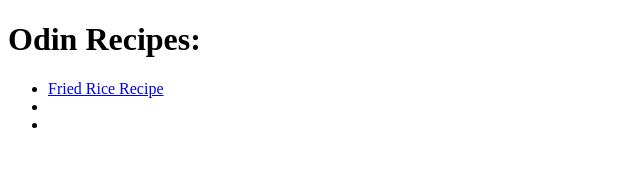
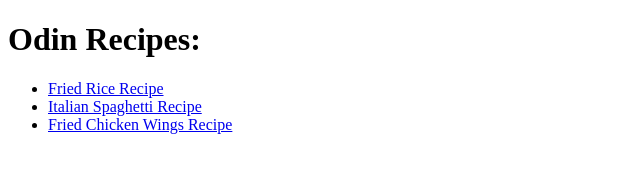
Before and after one commit to EJLavaro/odin-recipes, a plain HTML site: page index.html in a window 1280 px wide. Shown: the whole page, without its empty margins (0-640 px from the left). Drawn offline with Linux system fonts and the light colour scheme.

Commit message:
Add two other links for more recipes and added two images for respected recipes

```diff
--- a/index.html
+++ b/index.html
@@ -11,9 +11,9 @@
 
         <p>
             <ul>
-            <li><a href="./recipes/fried_rice.html" rel="noopener noreferrer"> Fried Rice Recipe</a></li>
-            <li></li>
-            <li></li>
+            <li> <a href="./recipes/fried_rice.html" rel="noopener noreferrer"> Fried Rice Recipe</a> </li>
+            <li> <a href = "./recipes/italian_spaghetti.html" rel = "noopener noreferrer"> Italian Spaghetti Recipe</a> </li>
+            <li> <a href= "./recipes/fried_chicken_wings.html" rel = "noopener noreferrer"> Fried Chicken Wings Recipe</a> </li>
             </ul>
         </p>
     </body>
```
Also changed, not shown: images/Fried chicken wings.jpg (added), images/Italian spaghetti.jpg (added).
